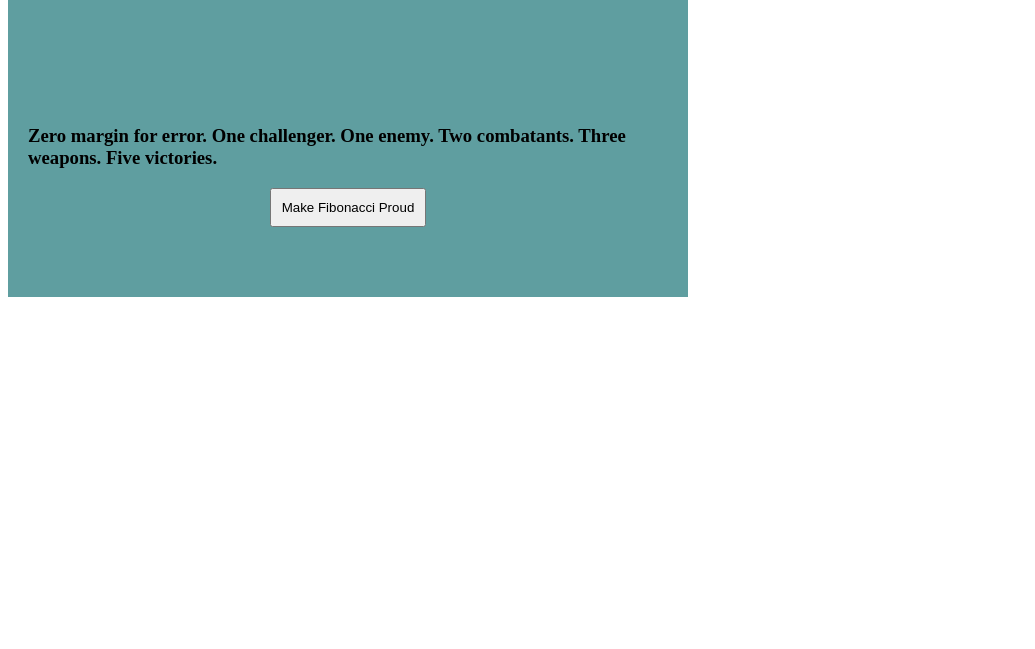
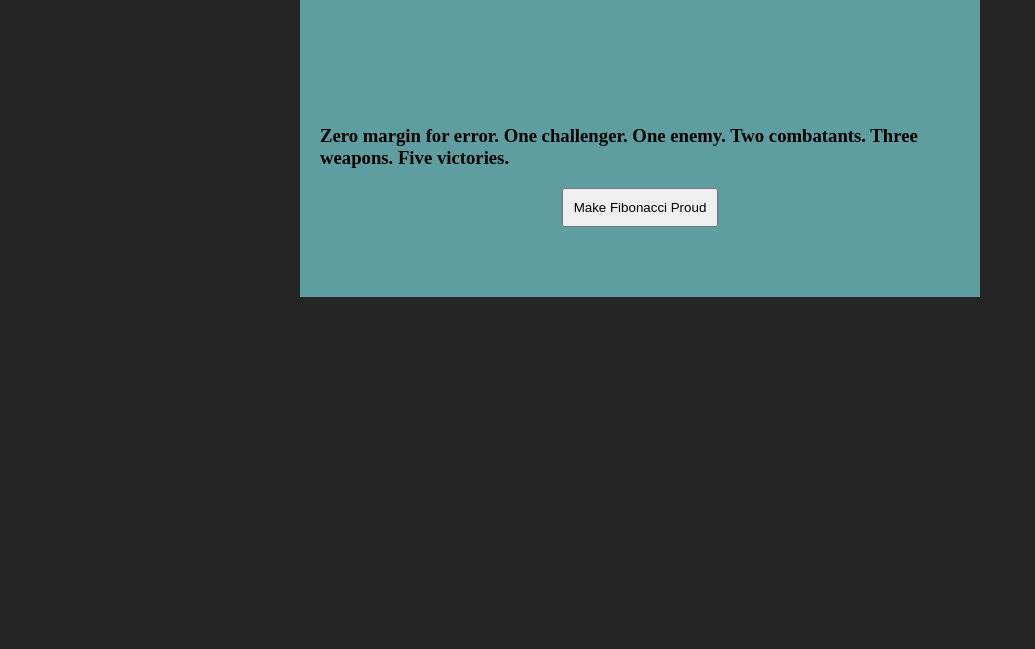
Before and after one commit to gniht/rock-paper-scissors, a website: page index.html in a window 1280 px wide. Shown: the part 151-800 px from the top of the page, without its empty margins (0-1035 px from the left). Drawn offline with Linux system fonts and the light colour scheme.

Commit message:
removed some unnecessary js and minor style tweaks

```diff
--- a/style.css
+++ b/style.css
@@ -1,3 +1,9 @@
+body {
+  display: flex;
+  justify-content: center;
+  background-color: rgb(37, 37, 37);
+}
+
 .container {
   padding: 20px;
   display: flex;
```
Also changed, not shown: app.js (+0 -14 lines).
